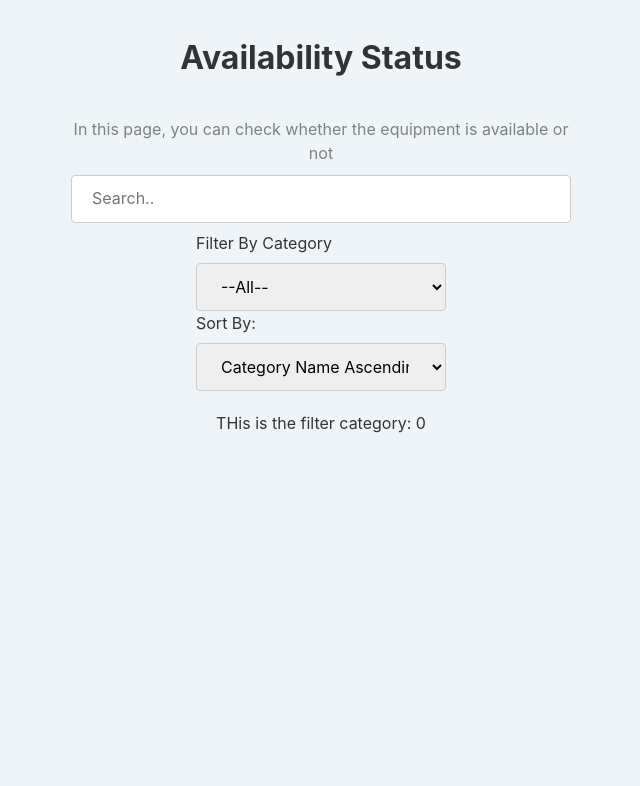
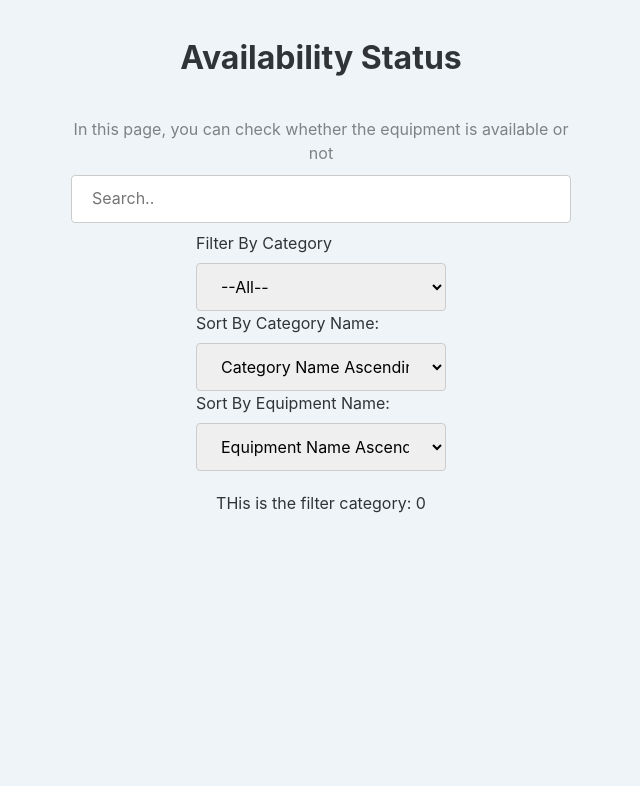
Before and after one commit to k493r0/EqManage, a PHP site: page /EqManage/new_index.php in a window 1280 px wide. Shown: the part 104-890 px from the top of the page, without its empty margins (319-959 px from the left). Run offline with PHP 8.4, Linux system fonts and the light colour scheme; the visitor is signed in with stand-in values (Sample User, id 1); data that the repository does not hold is empty; some libraries are stand-ins or nearby versions.

Commit message:
added new sorting options

```diff
--- a/new_index.php
+++ b/new_index.php
@@ -84,13 +84,29 @@ include('header.php')
 
                 <div class="select-box">
 
-                    <label for="select-box2" class="label select-box1"><span class="label-desc">Sort By:</span> </label>
+                    <label for="select-box2" class="label select-box1"><span class="label-desc">Sort By Category Name: </span> </label>
                     <select id="select-box2" class="select" onchange="getIndex1()">
 
                         <option value="1" selected>Category Name Ascending</option>
                         <option value="2" >Category Name Descending</option>
-                        <option value="3" >Equipment Name Ascending</option>
-                        <option value="4" >Equipment Name Descending</option>
+
+
+
+                    </select>
+
+                </div>
+
+            </form>
+
+            <form action="#">
+
+                <div class="select-box">
+
+                    <label for="select-box2" class="label select-box1"><span class="label-desc">Sort By Equipment Name: </span> </label>
+                    <select id="select-box2" class="select" onchange="getIndex1()">
+
+                        <option value="1" >Equipment Name Ascending</option>
+                        <option value="2" >Equipment Name Descending</option>
 
 
 
@@ -244,7 +260,8 @@ include('header.php')
             data: {
                 "display": 1,
                 "filterCat": filter,
-                "sort":sort
+                "sortC":sort
+
 
             },
             success:function (data) {
```
